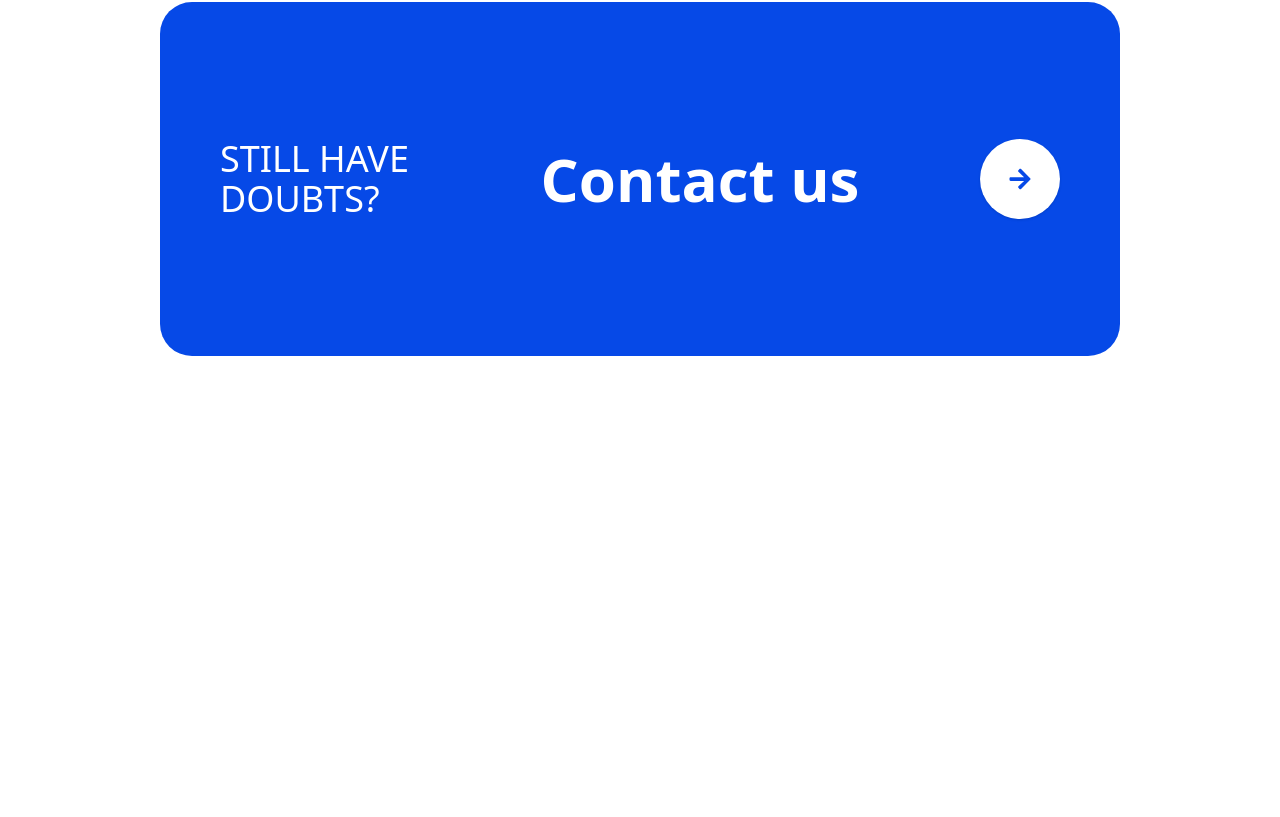
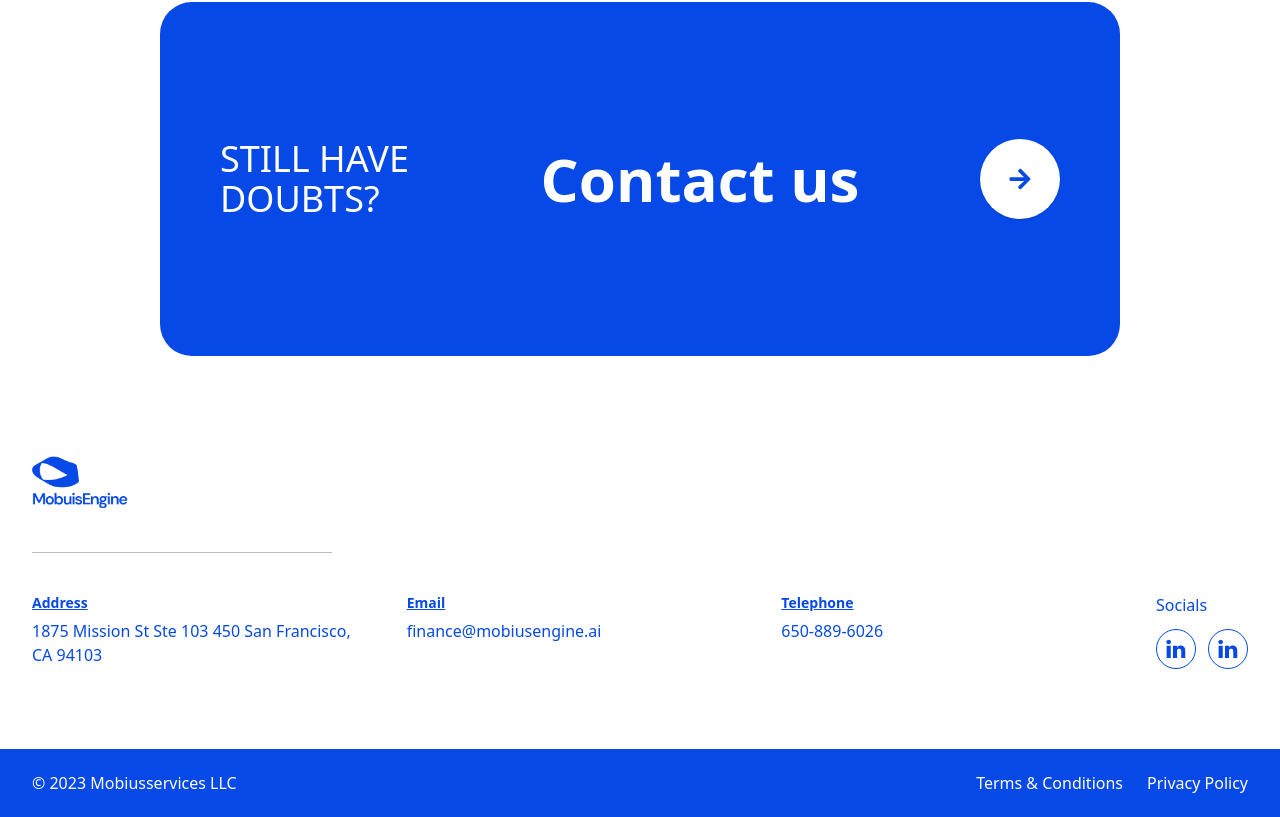
Before and after one commit to aaqib605/mobius-engine-landing-page, a React (Vite) app: page / in a window 1280 px wide. Shown: the part 6492-7309 px from the top of the page. Before the commit the page ends 6948 px from the top, so only its background shows below. Built offline with nearby package versions, Linux system fonts and the light colour scheme.

Commit message:
feat: complete footer

```diff
--- a/src/App.tsx
+++ b/src/App.tsx
@@ -7,6 +7,8 @@ import BenifitsSection from "./components/BenifitsSection";
 import ApplicationPlansSection from "./components/ApplicationPlansSection";
 import ResumeBuildingAndCoachingSection from "./components/ResumeBuildingAndCoachingSection";
 import ContactSection from "./components/ContactSection";
+import Footer from "./components/Footer";
+import Copyright from "./components/Copyright";
 
 function App() {
   return (
@@ -39,6 +41,12 @@ function App() {
       <section className="h-[354px] max-[980px]:h-[250px] max-w-[1080px] mx-auto mb-25 px-15 max-md:px-3">
         <ContactSection />
       </section>
+
+      <Footer />
+
+      <section className="bg-[#0649E7]">
+        <Copyright />
+      </section>
     </main>
   );
 }
--- /dev/null
+++ b/src/components/Copyright.tsx
@@ -0,0 +1,11 @@
+export default function Copyright() {
+  return (
+    <div className="h-17 max-w-7xl mx-auto px-4 sm:px-6 lg:px-8 flex items-center justify-between text-white max-[580px]:flex-col max-[580px]:items-start max-[580px]:h-20 max-[580px]:py-3">
+      <span>© 2023 Mobiusservices LLC</span>
+      <div className="flex gap-6">
+        <span>Terms & Conditions</span>
+        <span>Privacy Policy</span>
+      </div>
+    </div>
+  );
+}
--- /dev/null
+++ b/src/components/Footer.tsx
@@ -0,0 +1,86 @@
+import { motion } from "framer-motion";
+
+import Logo from "./Logo";
+import logo from "../assets/footer-logo.png";
+import linkedInLogo from "../assets/linkedIn-colored.png";
+
+const contactInfo = [
+  {
+    id: 1,
+    infoName: "Address",
+    infoDetails: `1875 Mission St Ste 103 450
+San Francisco, CA 94103`,
+  },
+  {
+    id: 2,
+    infoName: "Email",
+    infoDetails: `finance@mobiusengine.ai`,
+  },
+  {
+    id: 3,
+    infoName: "Telephone",
+    infoDetails: `650-889-6026`,
+  },
+];
+
+export default function Footer() {
+  return (
+    <motion.footer
+      className="max-w-7xl mx-auto px-4 sm:px-6 lg:px-8 text-[#0649E7] mb-20 max-[580px]:mb-10"
+      initial={{ opacity: 0, y: 100 }}
+      whileInView={{ opacity: 1, y: 0 }}
+      transition={{ duration: 0.8 }}
+      viewport={{ once: true }}
+    >
+      <div className="flex flex-col gap-10">
+        <Logo logo={logo} className="w-24 h-auto" />
+        <span className="inline-block border-t border-[#BCBCBC] w-[300px]"></span>
+      </div>
+      <div className="flex items-start justify-between gap-10 mt-10 max-[580px]:flex-col">
+        <div className="grid grid-cols-3 gap-10 max-[980px]:grid-cols-1 max-[980px]:gap-6">
+          {contactInfo.map((info) => (
+            <motion.div
+              key={info.id}
+              className="flex flex-col gap-1.5"
+              initial={{ opacity: 0, y: 100 }}
+              whileInView={{ opacity: 1, y: 0 }}
+              transition={{ duration: 0.8, delay: info.id * 0.1 }}
+              viewport={{ once: true }}
+            >
+              <span className="font-semibold text-sm underline">
+                {info.infoName}
+              </span>
+              <span className="font-medium text-md">{info.infoDetails}</span>
+            </motion.div>
+          ))}
+        </div>
+
+        <div className="flex flex-col gap-3">
+          <span>Socials</span>
+          <p className="flex gap-3">
+            <a
+              href="#"
+              className="border border-[#0649E7] inline-flex items-center justify-center object-contain w-10 h-10 rounded-full"
+            >
+              <img
+                src={linkedInLogo}
+                alt="LinkedIn Logo"
+                className="object-contain"
+              />
+            </a>
+            <a
+              href="#"
+              className="border border-[#0649E7] inline-flex items-center justify-center w-10 h-10 rounded-full"
+            >
+              <img
+                src={linkedInLogo}
+                alt="LinkedIn Logo"
+                className="object-contain"
+              />
+            </a>
+          </p>
+        </div>
+      </div>
+    </motion.footer>
+  );
+}
--- a/src/components/Header.tsx
+++ b/src/components/Header.tsx
@@ -1,6 +1,8 @@
 import React, { useState, useRef, useEffect } from "react";
+
 import Logo from "./Logo";
 import Button from "./ui/Button";
+import logo from "../assets/logo.png";
 
 interface NavItem {
   name: string;
@@ -45,7 +47,7 @@ const Header: React.FC = () => {
           aria-label="Main navigation"
         >
           <div className="flex-shrink-0">
-            <Logo />
+            <Logo logo={logo} />
           </div>
 
           <ul className="hidden [@media(min-width:920px)]:flex  space-x-8">
--- a/src/components/Logo.tsx
+++ b/src/components/Logo.tsx
@@ -1,11 +1,11 @@
 import React from "react";
-import logo from "../assets/logo.png";
 
 interface LogoProps {
   className?: string;
+  logo: string;
 }
 
-const Logo: React.FC<LogoProps> = ({ className = "h-8 w-auto" }) => (
+const Logo: React.FC<LogoProps> = ({ logo, className = "h-8 w-auto" }) => (
   <a href="/" aria-label="MobuisEngine home">
     <img src={logo} alt="MobuisEngine Logo" className={className} />
   </a>
```
Also changed, not shown: src/assets/footer-logo.png (added), src/assets/linkedIn-colored.png (added).
